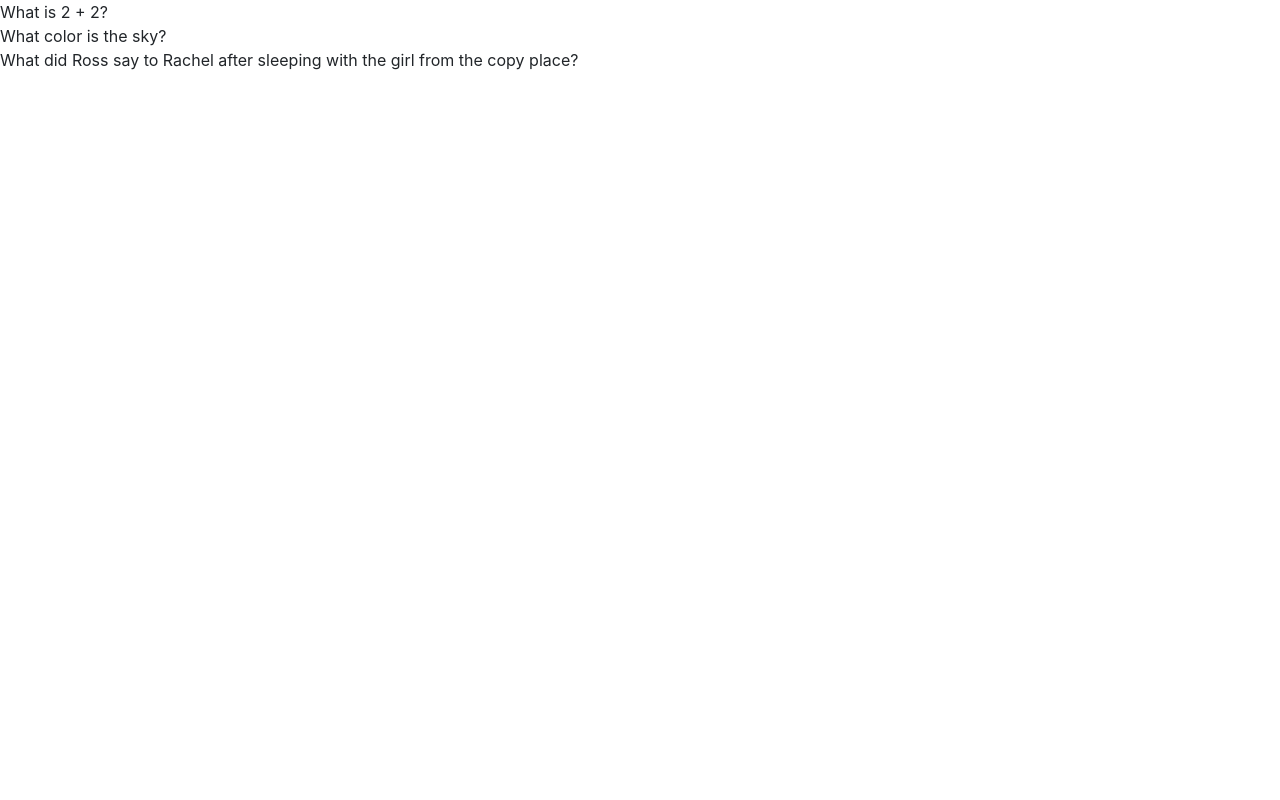
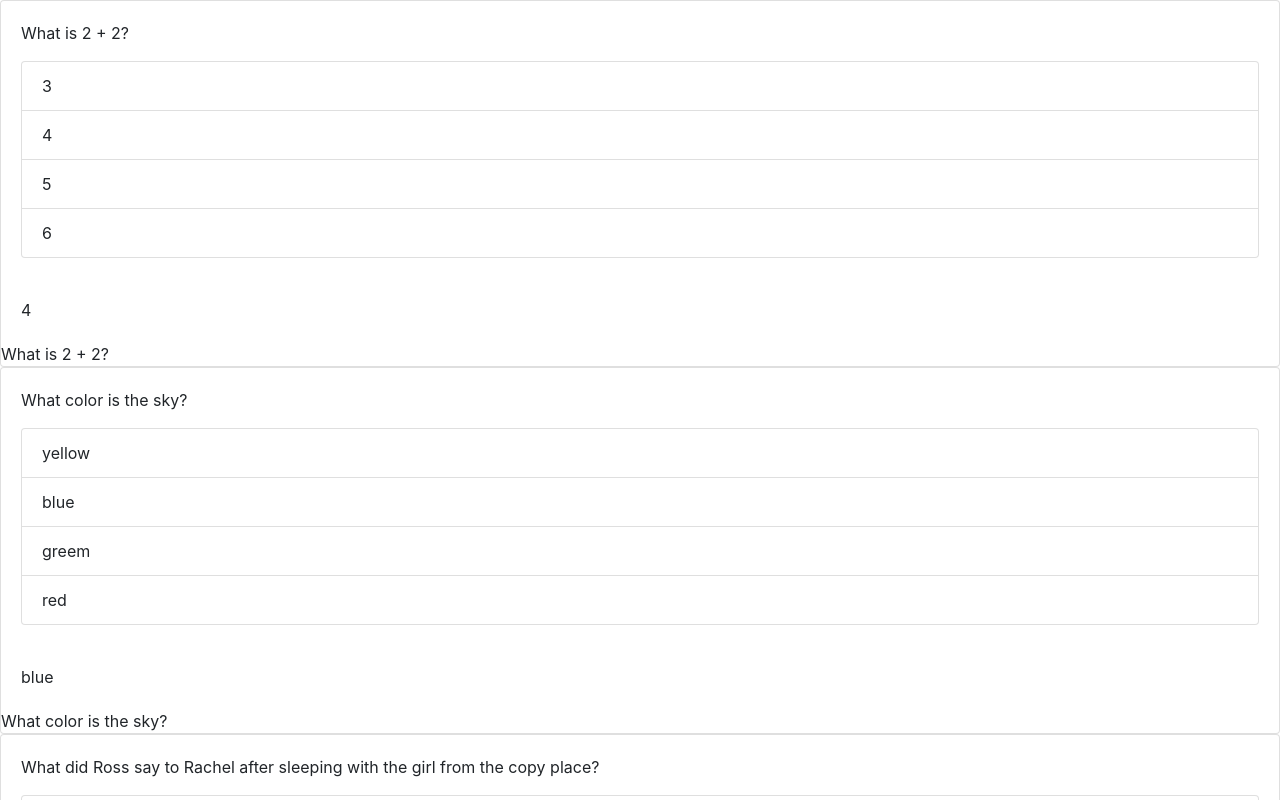
Before and after one commit to iamsam14/C38_midterm_moshe_sam_sunnie_andrew, a React (Create React App) app in the folder client/: page / in a window 1280 px wide. Shown: the top 800 px of the page. Built offline with nearby package versions, Linux system fonts and the light colour scheme.

Commit message:
bootstrap card sanity check

```diff
--- a/client/src/App.jsx
+++ b/client/src/App.jsx
@@ -19,20 +19,21 @@ const sampleFlashcards = [
     id: 1,
     question: 'What is 2 + 2?',
     correct_answer: '4',
-    incorrect_answers: ['3', '5', '6']
+    answers: ['3', '4', '5', '6']
   },
   {
     id: 2,
     question: 'What color is the sky?',
     correct_answer: 'blue',
-    incorrect_answers: ['yellow', 'greem', 'red']
+    answers: ['yellow', 'blue', 'greem', 'red']
   },
   {
     id: 3,
     question:
       'What did Ross say to Rachel after sleeping with the girl from the copy place?',
     correct_answer: 'We were on a BREAK!',
-    incorrect_answers: [
+    answers: [
+      'We were on a BREAK!',
       "I didn't do it!",
       'SHE came onto ME!',
       'Yeah, well, so did you!'
--- /dev/null
+++ b/client/src/components/Flashcards/Flashcard.css
@@ -0,0 +1,2 @@
+.card {
+}
--- /dev/null
+++ b/client/src/components/Flashcards/Flashcard.jsx
@@ -0,0 +1,32 @@
+import React, { useState } from 'react';
+import Card from 'react-bootstrap/Card';
+import './Flashcard.css';
+import { ListGroup, ListGroupItem } from 'react-bootstrap';
+
+const Flashcard = ({ flashcard }) => {
+  const [flip, setFlip] = useState(false);
+
+  return (
+    <Card
+      className={`card ${flip ? 'flip' : ''}`}
+      onClick={() => setFlip(!flip)}
+    >
+      <Card.Body className="front">
+        <Card.Text>{flashcard.question}</Card.Text>
+        <ListGroup className="flashcard-answers">
+          {flashcard.answers.map((answer) => {
+            return (
+              <ListGroupItem className="flashcard-answer">
+                {answer}
+              </ListGroupItem>
+            );
+          })}
+        </ListGroup>
+      </Card.Body>
+      <Card.Body className="back">{flashcard.correct_answer}</Card.Body>
+      {flip ? flashcard.correct_answer : flashcard.question}
+    </Card>
+  );
+};
+
+export default Flashcard;
--- a/client/src/components/Flashcards/FlashcardList.jsx
+++ b/client/src/components/Flashcards/FlashcardList.jsx
@@ -1,11 +1,11 @@
 import React from 'react';
-import Flashcards from './Flashcards';
+import Flashcard from './Flashcard';
 
 const FlashcardList = ({ flashcards }) => {
   return (
     <div className="card-stack">
       {flashcards.map((flashcard) => {
-        return <Flashcards flashcard={flashcard} key={flashcard.id} />;
+        return <Flashcard flashcard={flashcard} key={flashcard.id} />;
       })}
     </div>
   );
--- a/client/src/components/Flashcards/Flashcards.jsx
+++ /dev/null
@@ -1,7 +0,0 @@
-import React from 'react';
-import './Flashcards.css';
-const Flashcards = ({ flashcard }) => {
-  return <div>{flashcard.question}</div>;
-};
-
-export default Flashcards;
```
Also changed, not shown: client/src/components/Flashcards/Flashcards.css (deleted).
